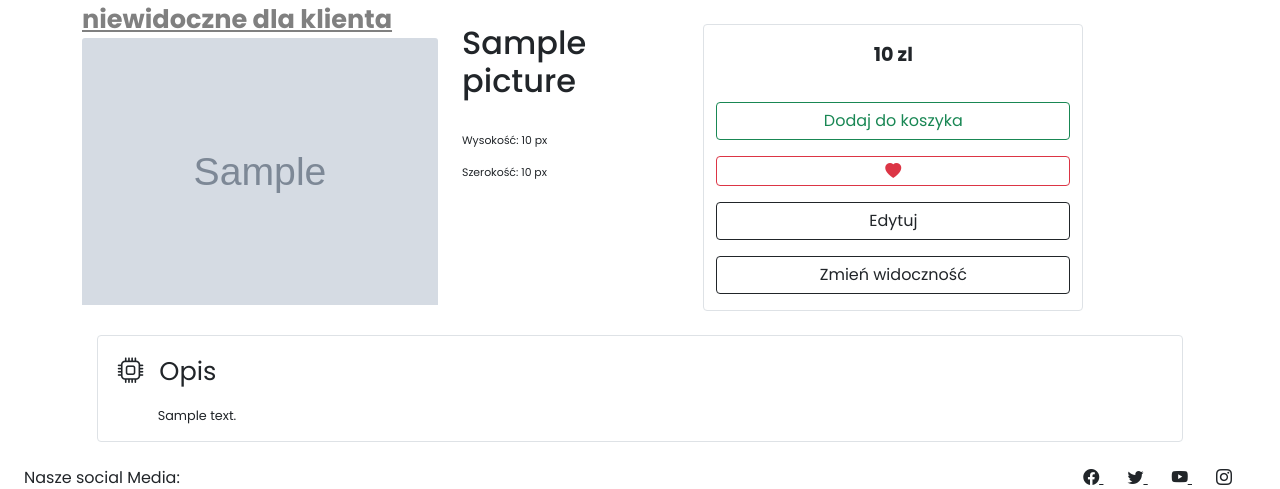
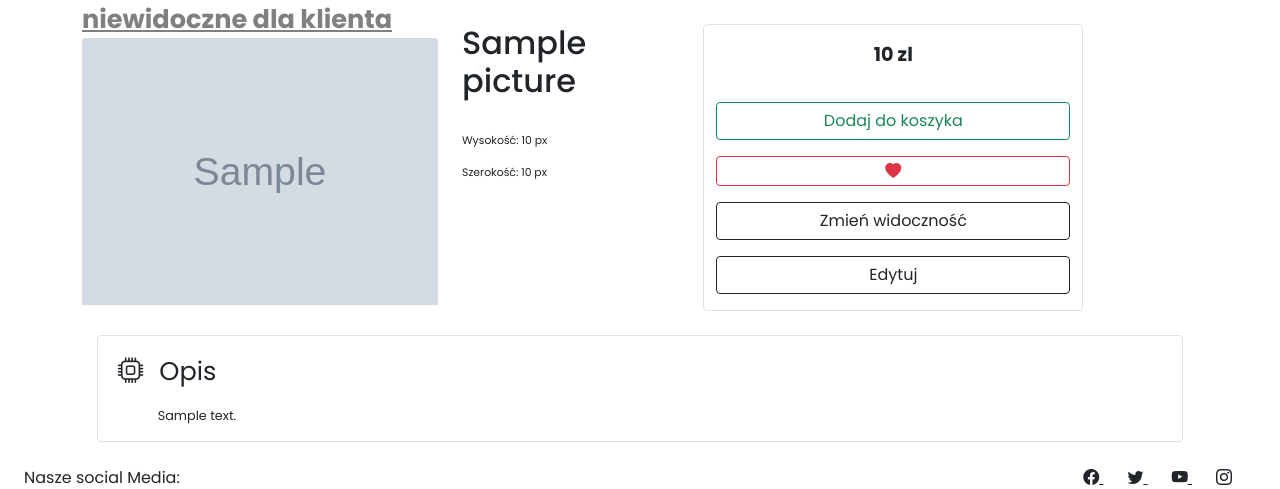
Before and after one commit to MateuszNaumiuk/Store, a PHP site: page /strona_produktu.php?id=1 in a window 1280 px wide. Shown: the part 112-601 px from the top of the page. Run offline with PHP 8.4, Linux system fonts and the light colour scheme; the visitor is signed in with stand-in values (Sample User, id 1); tables that the repository leaves empty hold one stand-in row (values such as "Sample post"); grey boxes marked "Sample" are stand-in pictures.

Commit message:
On branch main

```diff
--- a/strona_produktu.php
+++ b/strona_produktu.php
@@ -90,11 +90,11 @@
 									?>
 											<form method='POST'>
 												<!-- o tu -->
-												<a href="edytowanie.php?pic=<?= $row['picture_id'] ?>"><button type="button" class="btn btn-outline-dark w-100">Edytuj</button></a>
+												<button type="submit" id="visibility" name="visibility" class="btn w-100 btn-outline-dark" value="Zmień widoczność">Zmień widoczność</button>
 											</form>
 								</div>
 								<div class="col-12">
-									<button type="submit" id="visibility" name="visibility" class="btn w-100 mb-3 btn-outline-dark" value="Zmień widoczność">Zmień widoczność</button>
+									<a href="edytowanie.php?pic=<?= $row['picture_id'] ?>"><button type="button" class="btn mb-3 btn-outline-dark w-100">Edytuj</button></a>
 								</div>
 						<?php
 										}
```
